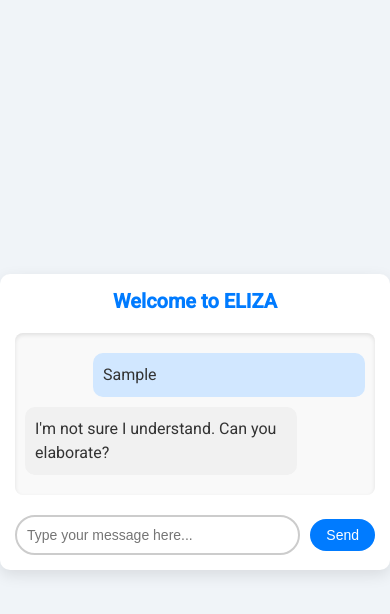
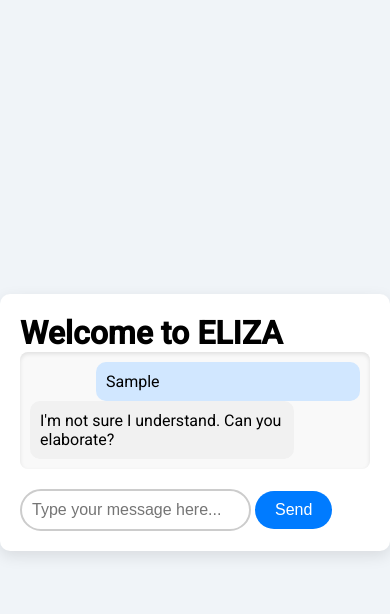
Before and after one commit to MuhammadHinanAli/emergingtechnologies, a plain HTML site: page eliza/index.html in a window 390 px wide. Both pictures are taken after typing "Sample" into the empty fields and a click on the button "Send". Drawn offline with Linux system fonts and the light colour scheme.

Commit message:
more responses added with comments

```diff
--- a/eliza/eliza.js
+++ b/eliza/eliza.js
@@ -1,40 +1,59 @@
+// Get references to HTML elements
 const chatHistory = document.getElementById("chat-history");
 const chatForm = document.getElementById("chat-form");
 const userInput = document.getElementById("user-input");
 
-const elizaResponses = {
-    hello: "Hi there! How can I help you today?",
-    problem: "Can you tell me more about your problem?",
-    "i feel": "Why do you feel that way?",
-    default: "I'm not sure I understand. Can you elaborate?",
-};
+// Array of responses with keywords
+const elizaResponses = [
+    { keyword: "hi", response: "Hi there! How can I help you today?" },
+    { keyword: "hello", response: "Hi there! How can I help you today?" },
+    { keyword: "problem", response: "Can you tell me more about your problem?" },
+    { keyword: "i feel", response: "Why do you feel that way?" },
+    { keyword: "sorry", response: "There's no need to apologize." },
+    { keyword: "thank", response: "You're welcome! How else can I assist you?" },
+    { keyword: "mother", response: "Tell me more about your mother." },
+    { keyword: "father", response: "Tell me more about your father." },
+    { keyword: "default", response: "I'm not sure I understand. Can you elaborate?" },
+];
 
+// Function to find an appropriate response based on user input
 function getResponse(input) {
-    const normalizedInput = input.toLowerCase();
-    for (const key in elizaResponses) {
-        if (normalizedInput.includes(key)) {
-            return elizaResponses[key];
+    const normalizedInput = input.toLowerCase(); // Convert input to lowercase for easier matching
+
+    // Check each keyword in the response array
+    for (const item of elizaResponses) {
+        if (normalizedInput.includes(item.keyword)) {
+            return item.response; // Return the matching response
         }
     }
-    return elizaResponses.default;
+
+    // Default response if no keywords match
+    return "I'm not sure I understand. Can you elaborate?";
 }
 
+// Function to add a message to the chat history
 function appendMessage(sender, message) {
     const messageElement = document.createElement("p");
     messageElement.classList.add(sender === "You" ? "user-message" : "eliza-message");
     messageElement.textContent = message;
     chatHistory.appendChild(messageElement);
+
+    // Auto-scroll to the latest message
     chatHistory.scrollTop = chatHistory.scrollHeight;
 }
 
+// Event listener for form submission
 chatForm.addEventListener("submit", (e) => {
-    e.preventDefault();
-    const userMessage = userInput.value.trim();
-    if (!userMessage) return;
+    e.preventDefault(); // Prevent page refresh on form submission
 
-    appendMessage("You", userMessage);
+    const userMessage = userInput.value.trim(); // Get user input
+    if (!userMessage) return; // Ignore empty inputs
+
+    appendMessage("You", userMessage); // Add user's message to the chat
+
+    // Get ELIZA's response and add it to the chat
     const response = getResponse(userMessage);
     setTimeout(() => appendMessage("ELIZA", response), 500);
 
-    userInput.value = "";
+    userInput.value = ""; // Clear the input box
 });
--- a/eliza/style.css
+++ b/eliza/style.css
@@ -1,10 +1,11 @@
-/* Global Styles */
+/* Reset default margin and padding */
 * {
     box-sizing: border-box;
     margin: 0;
     padding: 0;
 }
 
+/* Body styling for centering and background color */
 body {
     font-family: 'Roboto', sans-serif;
     background-color: #f0f4f8;
@@ -12,9 +13,9 @@ body {
     justify-content: center;
     align-items: center;
     height: 100vh;
-    margin: 0;
 }
 
+/* Chat container styling */
 #chat-container {
     width: 100%;
     max-width: 500px;
@@ -27,13 +28,7 @@ body {
     flex-direction: column;
 }
 
-h1 {
-    text-align: center;
-    color: #007bff;
-    font-size: 24px;
-    margin-bottom: 20px;
-}
-
+/* Chat history area */
 #chat-history {
     flex: 1;
     overflow-y: auto;
@@ -44,52 +39,33 @@ h1 {
     box-shadow: inset 0 2px 4px rgba(0, 0, 0, 0.1);
 }
 
-#chat-history p {
-    margin: 10px 0;
-    font-size: 16px;
-    line-height: 1.5;
-}
-
+/* Styling user and ELIZA messages */
 #chat-history .user-message {
     background-color: #d1e7ff;
-    color: #333;
+    margin-left: auto;
     padding: 10px;
     border-radius: 10px;
-    margin-left: auto;
     max-width: 80%;
-    word-wrap: break-word;
 }
 
 #chat-history .eliza-message {
     background-color: #f1f1f1;
-    color: #333;
+    margin-right: auto;
     padding: 10px;
     border-radius: 10px;
     max-width: 80%;
-    word-wrap: break-word;
-    margin-right: auto;
 }
 
-form {
-    display: flex;
-    gap: 10px;
-    align-items: center;
-}
-
+/* Input box styling */
 #user-input {
     flex: 1;
     padding: 10px;
     border-radius: 25px;
     border: 2px solid #ccc;
     font-size: 16px;
-    transition: border-color 0.3s ease;
 }
 
-#user-input:focus {
-    border-color: #007bff;
-    outline: none;
-}
-
+/* Button styling */
 button {
     padding: 10px 20px;
     background-color: #007bff;
@@ -98,34 +74,4 @@ button {
     border: none;
     border-radius: 25px;
     cursor: pointer;
-    transition: background-color 0.3s ease;
 }
-
-button:hover {
-    background-color: #0056b3;
-}
-
-button:focus {
-    outline: none;
-}
-
-/* Responsive Design */
-@media (max-width: 600px) {
-    #chat-container {
-        width: 100%;
-        padding: 15px;
-    }
-
-    h1 {
-        font-size: 20px;
-    }
-
-    #user-input {
-        font-size: 14px;
-    }
-
-    button {
-        font-size: 14px;
-        padding: 8px 16px;
-    }
-}
```
Also changed, not shown: eliza/index.html (+6 -0 lines).
